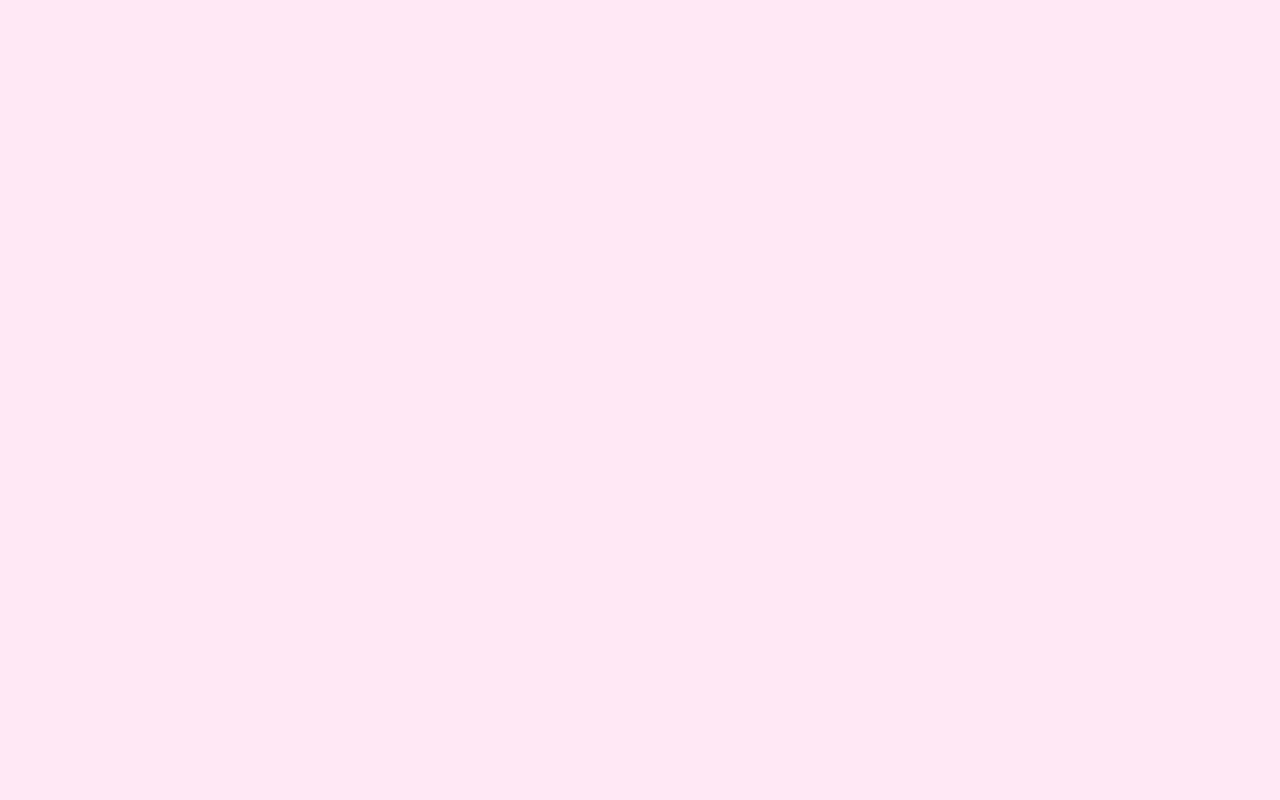
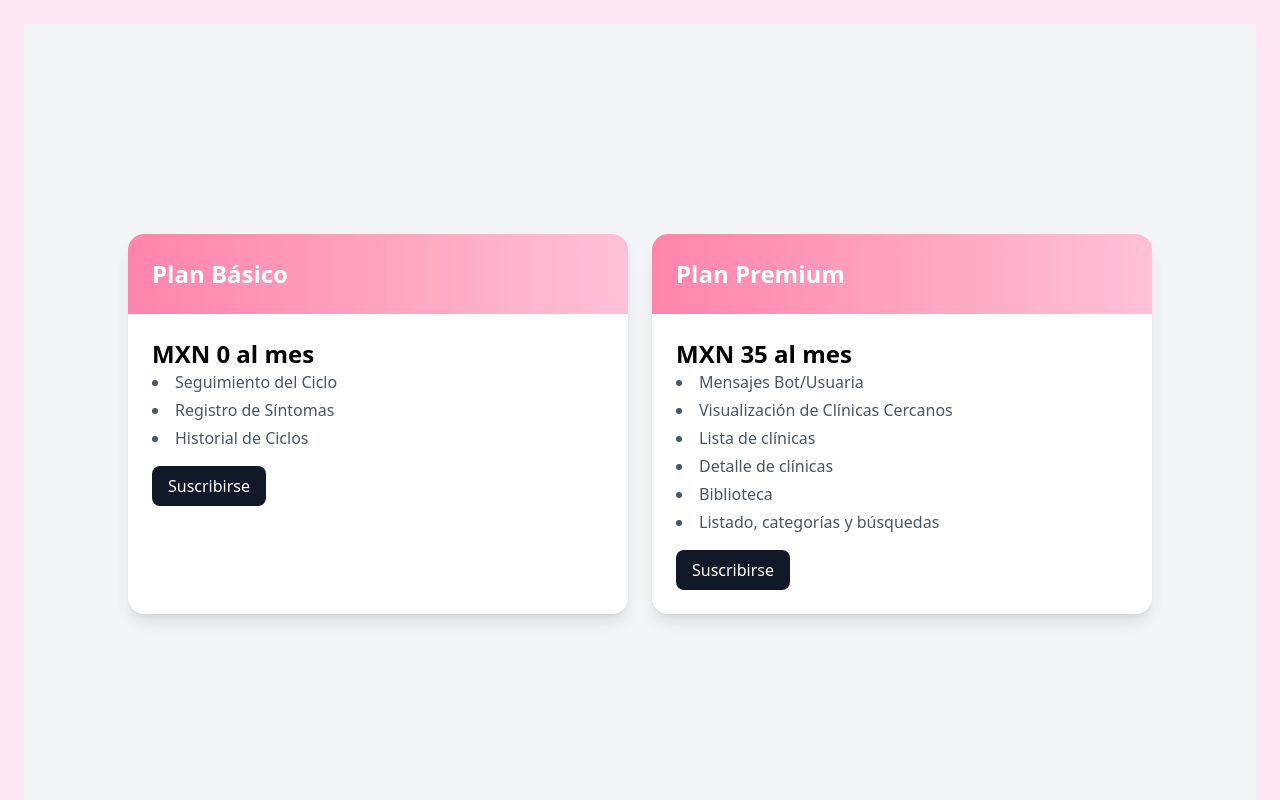
Before and after one commit to KUMChovy/Front-cycle, a React (Vite) app in the folder Cycle-app/: page /plan in a window 1280 px wide. Before the commit this address had no page. Built offline with nearby package versions, Linux system fonts and the light colour scheme.

Commit message:
tarjetas pago

```diff
--- a/Cycle-app/package.json
+++ b/Cycle-app/package.json
@@ -15,6 +15,7 @@
     "@fullcalendar/daygrid": "^6.1.20",
     "@fullcalendar/interaction": "^6.1.20",
     "@fullcalendar/react": "^6.1.20",
+    "@mercadopago/sdk-react": "^1.0.7",
     "@react-google-maps/api": "^2.20.8",
     "@react-oauth/google": "^0.13.4",
     "axios": "^1.13.6",
--- a/Cycle-app/src/App.jsx
+++ b/Cycle-app/src/App.jsx
@@ -11,6 +11,8 @@ import Perfil from "./pages/Perfil";
 import Avatar from "./pages/SAvatar/Avatar";
 import Biblioteca from "./pages/Biblioteca/Biblioteca";
 import Layout from "./componentes/Layout";
+import Plan from "./pages/suscripcion/Plan";
+
 
 function App() {
   return (
@@ -33,6 +35,8 @@ function App() {
       <Route path="/test" element={<Test />} />
       <Route path="/perfil" element={<Perfil />} />
       <Route path="/avatar" element={<Avatar />} />
+      <Route path="/plan" element={<Plan />} />
+
     </Routes>
     </div>
   );
--- a/Cycle-app/src/componentes/Calendario/Calendario.jsx
+++ b/Cycle-app/src/componentes/Calendario/Calendario.jsx
@@ -69,7 +69,7 @@ export default function Calendario(
 
     // ---- Exportar PDF ----
     const exportarPDF = () => {
-        sesion(); // verifica que haya sesión activa
+        sesion();
 
         const usuario =
             JSON.parse(localStorage.getItem("usuarioPHP")) ||
--- a/Cycle-app/src/pages/suscripcion/Plan.jsx
+++ b/Cycle-app/src/pages/suscripcion/Plan.jsx
@@ -1,45 +1,86 @@
-const handleCheckout = async (priceId) => {
-  const res = await fetch("http://localhost/cycle_back/control/stripe.php.php", {
+const handleCheckout = async (plan) => {
+  try {
+    console.log("Enviando plan:", plan);
+
+    const res = await fetch("http://localhost/cycle_back/control/create_preference.php", {
       method: "POST",
       headers: {
-      "Content-Type": "application/json"
+        "Content-Type": "application/json",
       },
-    body: JSON.stringify({ priceId })
+      body: JSON.stringify({ plan }),
     });
 
-  const data = await res.json();
-  window.location.href = data.url;
+    console.log("Status:", res.status);
+
+    // Obtener la respuesta como texto primero
+    const textResponse = await res.text();
+    console.log("Respuesta cruda:", textResponse);
+
+    // Intentar parsear JSON
+    let data;
+    try {
+      data = JSON.parse(textResponse);
+    } catch (e) {
+      console.error("Error parseando JSON:", e);
+      alert("Error: La respuesta no es JSON válido. Ver consola.");
+      return;
+    }
+
+    console.log("Respuesta parseada:", data);
+
+    // Si es plan gratuito
+    if (data.redirect) {
+      window.location.href = data.redirect;
+      return;
+    }
+
+    // Si hay error
+    if (data.error) {
+      alert("Error: " + data.error);
+      console.error("Error detallado:", data);
+      return;
+    }
+
+    // Si tenemos init_point
+    if (data.init_point) {
+      console.log("Redirigiendo a:", data.init_point);
+      window.location.href = data.init_point;
+    } else {
+      console.error("No se recibió init_point. Respuesta:", data);
+      alert("Error: No se pudo crear la preferencia de pago. Ver consola.");
+    }
+  } catch (error) {
+    console.error("Error en checkout:", error);
+    alert("Error de conexión: " + error.message);
+  }
 };
-
-
 
 export default function Plan() {
   const cards = [
     {
       title: "Plan Básico",
       h2: "MXN 0 al mes",
-      text: ["Seguimiento del Ciclo",
-        "Registro de Síntomas",
-        "Historial de Ciclos"],
-      gradient: "bg-gradient-to-r from-[#ff84ab] to-[#ffc1d6]"
+      text: ["Seguimiento del Ciclo", "Registro de Síntomas", "Historial de Ciclos"],
+      gradient: "bg-gradient-to-r from-[#ff84ab] to-[#ffc1d6]",
     },
     {
       title: "Plan Premium",
       h2: "MXN 35 al mes",
-      text: ["Mensajes Bot/Usuaria",
+      text: [
+        "Mensajes Bot/Usuaria",
         "Visualización de Clínicas Cercanos",
         "Lista de clínicas",
         "Detalle de clínicas",
         "Biblioteca",
-        "Listado, categorías y búsquedas"],
-      gradient: "bg-gradient-to-r from-[#ff84ab] to-[#ffc1d6]"
+        "Listado, categorías y búsquedas",
+      ],
+      gradient: "bg-gradient-to-r from-[#ff84ab] to-[#ffc1d6]",
     },
-
   ];
 
   return (
     <div className="min-h-screen bg-gray-100 flex items-center justify-center p-8">
-      <div className="grid grid-cols-1 md:grid-cols-3 gap-6 max-w-5xl w-full">
+      <div className="grid grid-cols-1 md:grid-cols-2 gap-6 max-w-5xl w-full">
         {cards.map((card, index) => (
           <div
             key={index}
@@ -48,9 +89,6 @@ export default function Plan() {
             <div className={`${card.gradient} p-6`}>
               <h2 className="text-2xl font-bold text-white">{card.title}</h2>
             </div>
-
-
-
             <div className="p-6">
               <h3 className="text-2xl font-bold text-black">{card.h2}</h3>
               <ul className="text-gray-600 list-disc list-inside space-y-1">
@@ -58,9 +96,8 @@ export default function Plan() {
                   <li key={i}>{item}</li>
                 ))}
               </ul>
-
               <button
-                    onClick={() => handleCheckout("price_123456")}
+                onClick={() => handleCheckout(card.title)}
                 className="mt-4 px-4 py-2 rounded-lg bg-gray-900 text-white hover:bg-gray-700 transition"
               >
                 Suscribirse
```
Also changed, not shown: Cycle-app/documentacion.txt, 2 other files (tests, documents, lock files or other folders). Lines whose indentation alone changed are shown as unchanged.
